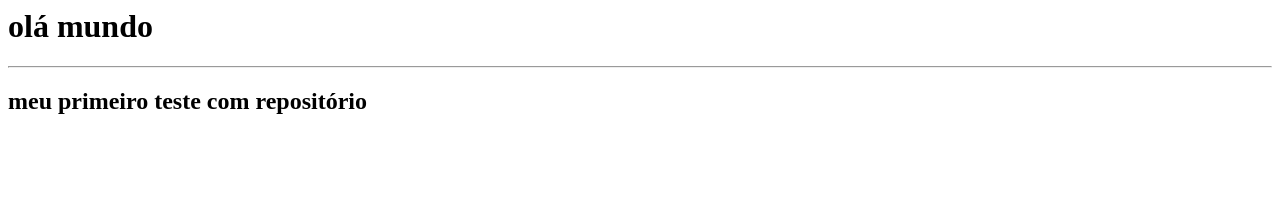
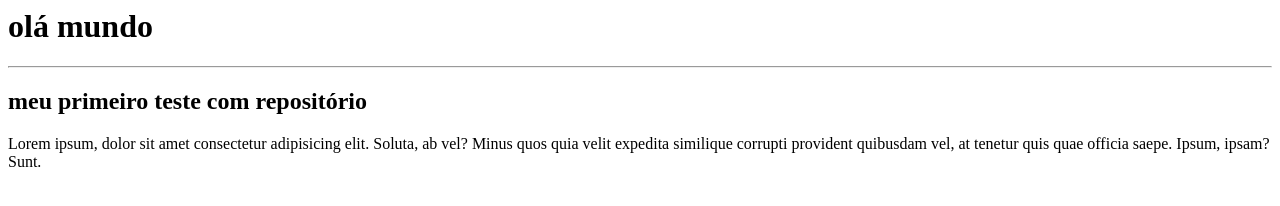
Before and after one commit to MarcelooNunes/ola-mundo, a plain HTML site: page index.html in a window 1280 px wide. Drawn offline with Linux system fonts and the light colour scheme.

Commit message:
Update index.html

```diff
--- a/index.html
+++ b/index.html
@@ -5,3 +5,5 @@
 <hr>
 
 <h2> meu primeiro teste com repositório</h2>
+
+<p>Lorem ipsum, dolor sit amet consectetur adipisicing elit. Soluta, ab vel? Minus quos quia velit expedita similique corrupti provident quibusdam vel, at tenetur quis quae officia saepe. Ipsum, ipsam? Sunt.</p>
```
